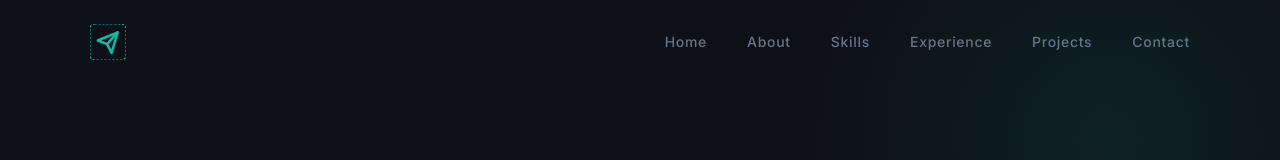
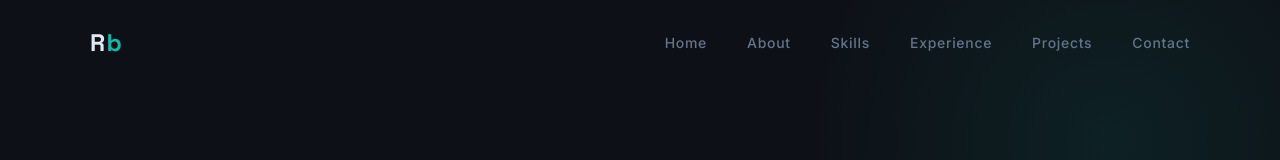
Before and after one commit to Kaito321/portfolio, a React (Vite) app: page / in a window 1280 px wide. Shown: the top 160 px of the page. Built offline with nearby package versions, Linux system fonts and the light colour scheme.

Commit message:
Portfolio: updated logo

```diff
--- a/src/components/Footer/Footer.css
+++ b/src/components/Footer/Footer.css
@@ -15,9 +15,19 @@
 }
 
 .footer-logo {
-    width: 32px;
-    height: 32px;
-    display: block;
+    font-family: var(--font-display);
+    font-size: 1.25rem;
+    font-weight: 700;
+    letter-spacing: 0.05em;
+    margin: 0;
+}
+
+.footer-logo .logo-r {
+    color: var(--text-primary);
+}
+
+.footer-logo .logo-b {
+    color: var(--teal-light);
 }
 
 .footer-copy {
--- a/src/components/Footer/Footer.tsx
+++ b/src/components/Footer/Footer.tsx
@@ -4,7 +4,9 @@ function Footer() {
     return (
         <footer className="footer">
             <div className="footer-inner">
-                <img src="/favicon.svg" alt="Rosa Builds" className="footer-logo" />
+                <p className="footer-logo">
+                    <span className="logo-r">R</span><span className="logo-b">b</span>
+                </p>
                 <p className="footer-copy">
                     Designed & built by Rosa Rivera 2026
                 </p>
--- a/src/components/Navbar/Navbar.css
+++ b/src/components/Navbar/Navbar.css
@@ -24,15 +24,21 @@
 }
 
 .navbar-logo {
-    display: flex;
-    align-items: center;
+    font-family: var(--font-display);
+    font-size: 1.5rem;
+    font-weight: 700;
+    letter-spacing: 0.05em;
+    display: inline-flex;
+    align-items: baseline;
     transition: transform 0.2s ease;
 }
 
-.navbar-logo img {
-    width: 36px;
-    height: 36px;
-    display: block;
+.navbar-logo .logo-r {
+    color: var(--text-primary);
+}
+
+.navbar-logo .logo-b {
+    color: var(--teal-light);
 }
 
 .navbar-logo:hover {
--- a/src/components/Navbar/Navbar.tsx
+++ b/src/components/Navbar/Navbar.tsx
@@ -15,8 +15,8 @@ function Navbar() {
     return (
         <nav className={`navbar ${scrolled ? 'navbar-scrolled' : ''}`}>
             <div className="navbar-inner">
-                <a href="#home" className="navbar-logo" aria-label="Home">
-                    <img src="/favicon.svg" alt="Rosa Builds" />
+                <a href="#home" className="navbar-logo">
+                    <span className="logo-r">R</span><span className="logo-b">b</span>
                 </a>
                 <ul className="navbar-links">
                     <li><a href="#home">Home</a></li>
```
